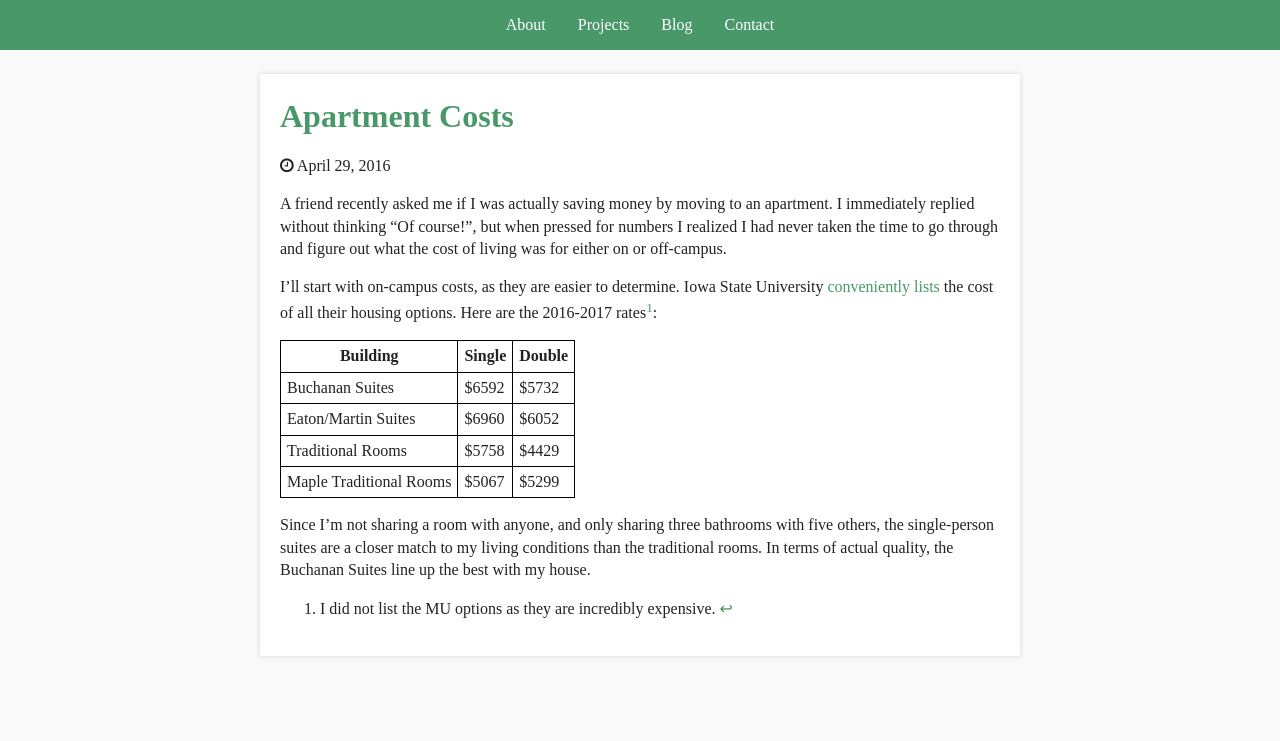
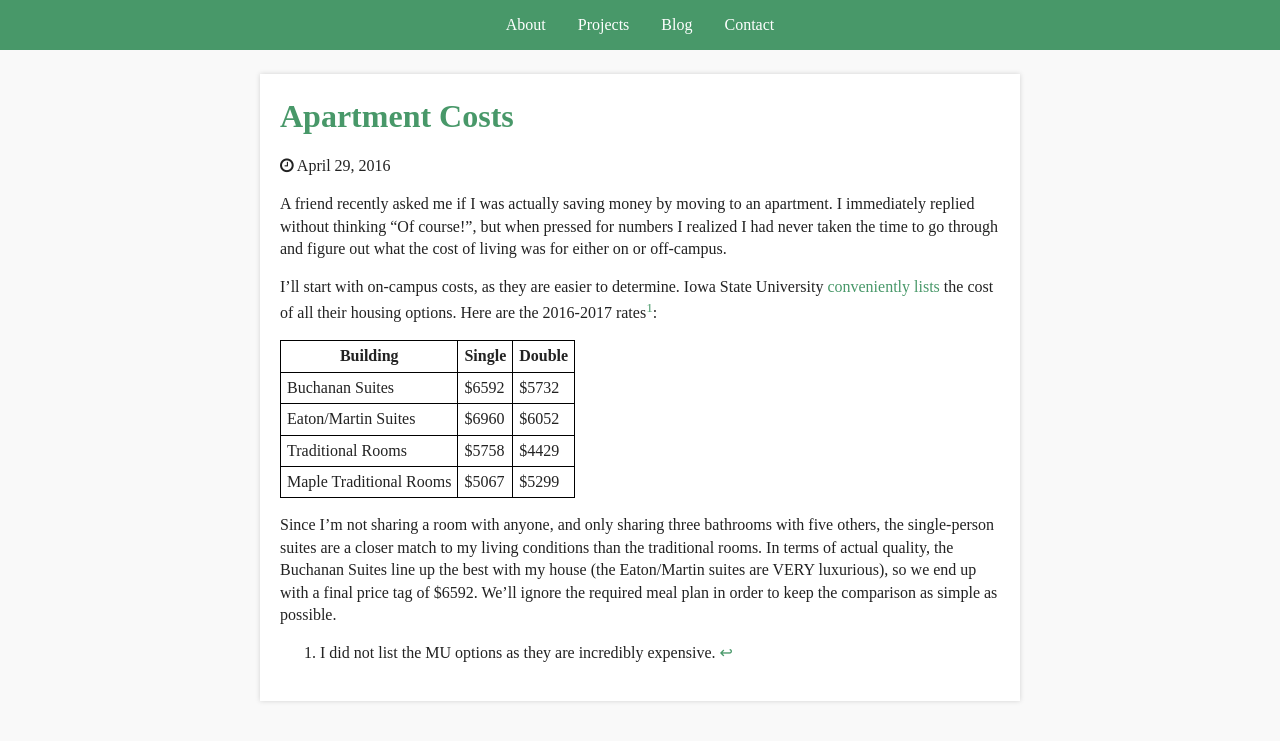
Before and after one commit to adamhammes/old-site, a Jekyll site: the page built from blog/_posts/2016-04-29-Apartment-Costs.md, in a window 1280 px wide. Shown: the top 741 px of the page. Built offline with Jekyll 4.4.1, drawn with Linux system fonts in a browser that asks for light colours; nearby versions of some CDN libraries.

Commit message:
Finish off on-campus cost paragraph

```diff
--- a/blog/_posts/2016-04-29-Apartment-Costs.md
+++ b/blog/_posts/2016-04-29-Apartment-Costs.md
@@ -20,6 +20,7 @@ Here are the 2016-2017 rates[^1]:
 | Maple Traditional Rooms | $5067  | $5299  |
 
 Since I'm not sharing a room with anyone, and only sharing three bathrooms with five others, the single-person suites are a closer match to my living conditions than the traditional rooms.
-In terms of actual quality, the Buchanan Suites line up the best with my house.
+In terms of actual quality, the Buchanan Suites line up the best with my house (the Eaton/Martin suites are VERY luxurious), so we end up with a final price tag of $6592.
+We'll ignore the required meal plan in order to keep the comparison as simple as possible.
 
 [^1]: I did not list the MU options as they are incredibly expensive.
```
